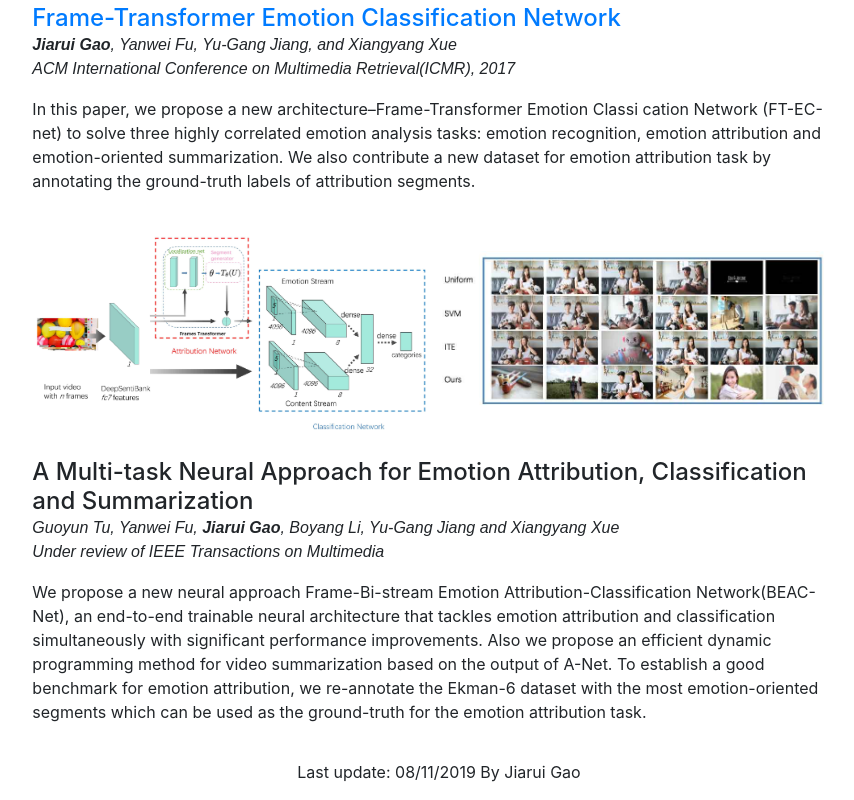
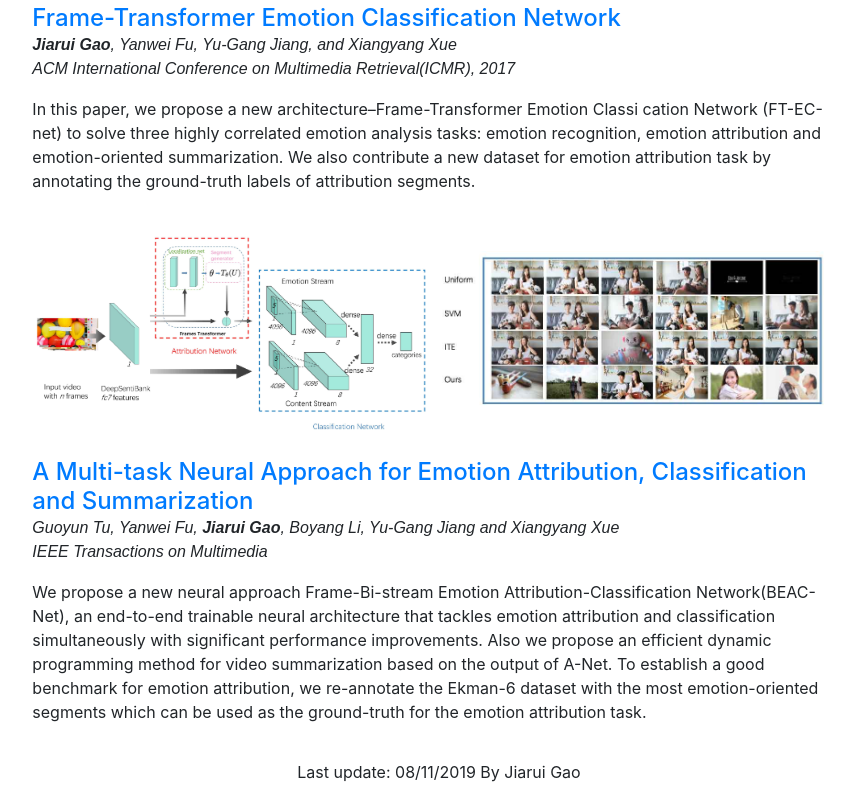
Before and after one commit to kittenish/kittenish.github.io, a website with bundled scripts: page index.html in a window 1280 px wide. Shown: the part 1440-2240 px from the top of the page, without its empty margins (201-1055 px from the left). Built offline with nearby package versions, Linux system fonts and the light colour scheme; a web font is replaced by a local one.

Commit message:
update html

```diff
--- a/index.html
+++ b/index.html
@@ -159,9 +159,9 @@
               <img src="img/VS2.jpg" alt="PontTrust" align="middle" style="width: 49%;">
               <br />
               <br />
-              <h4 class="mb-0">A Multi-task Neural Approach for Emotion Attribution, Classification and Summarization</a></h4>
+              <h4 class="mb-0"><a href="https://arxiv.org/abs/1812.09041">A Multi-task Neural Approach for Emotion Attribution, Classification and Summarization</a></h4>
               <div class="subheading mb-0" style="font-style: italic;">Guoyun Tu, Yanwei Fu, <strong>Jiarui Gao</strong>, Boyang Li, Yu-Gang Jiang and Xiangyang Xue</div>
-              <div class="subheading mb-3" style="font-style: italic;">Under review of IEEE Transactions on Multimedia</div>
+              <div class="subheading mb-3" style="font-style: italic;">IEEE Transactions on Multimedia</div>
               <p>We propose a new neural approach Frame-Bi-stream Emotion Attribution-Classification Network(BEAC-Net), an end-to-end trainable neural architecture that tackles emotion attribution and classification simultaneously with significant performance improvements. Also we propose an efficient dynamic programming method for video summarization based on the output of A-Net. To establish a good benchmark for emotion attribution, we re-annotate the Ekman-6 dataset with the most emotion-oriented segments which can be used as the ground-truth for the emotion attribution task.</p>
             </div>
           </div>
```
